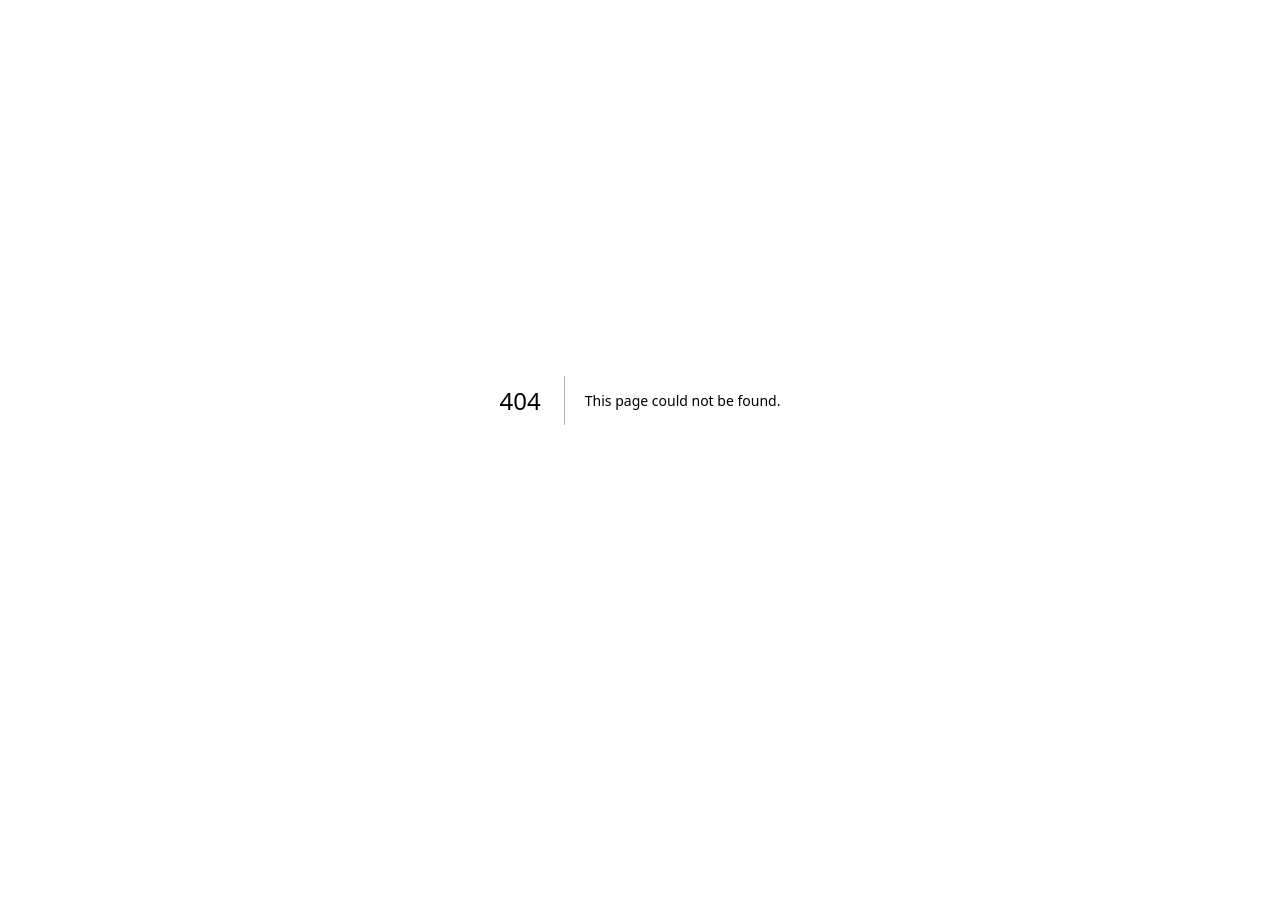
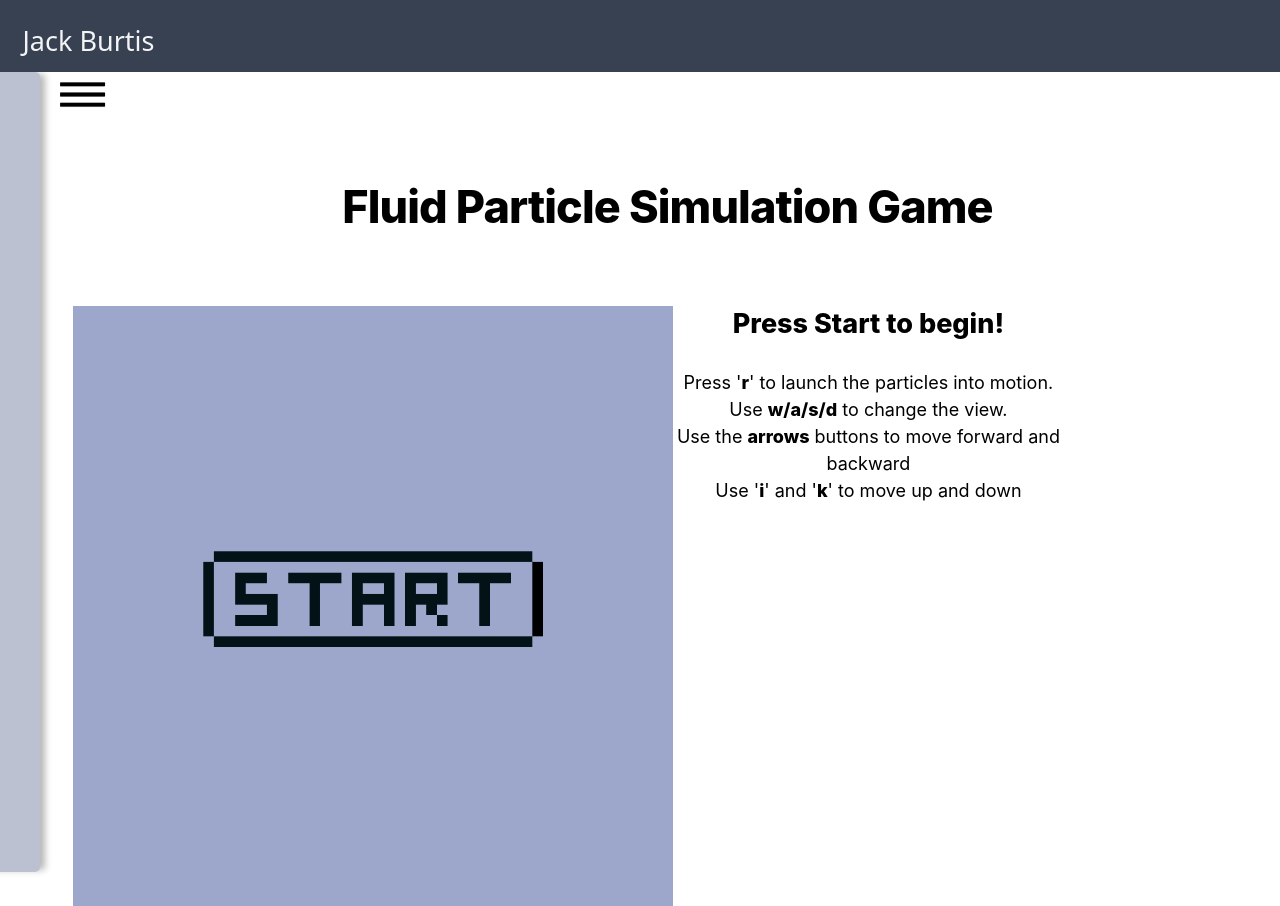
Before and after one commit to jburtis215/jackWebsite, a Next.js app: page /posts/particleSimulation in a window 1280 px wide. Before the commit this address had no page. Before the commit the page ends 800 px from the top, so only its background shows below. Built offline with nearby package versions, Linux system fonts and the light colour scheme.

Commit message:
Fix Dinner Pics and create start button for graphics demo

```diff
--- a/componentStyles/navMenu/sideMenu.module.css
+++ b/componentStyles/navMenu/sideMenu.module.css
@@ -57,7 +57,6 @@
 
 .topCategory {
     font-weight: bolder;
-    margin-bottom: 35px;
 }
 
 .subCategory {
@@ -78,7 +77,7 @@
 .standaloneMenuItem {
     font-weight: bolder;
     height: 30px;
-    margin-bottom: 35px;
+    margin-top: 35px;
 }
 
 .arrow {
--- a/components/mainPageComponents/pictureWIthCaption.js
+++ b/components/mainPageComponents/pictureWIthCaption.js
@@ -18,8 +18,6 @@ export default function PictureWithCaption({imageAddress, height, width, caption
     const nameOfClass = 'rounded-2xl absolute top-0 bg-light-gray ' + utilStyles.captionContainer +
         ' ' + heightVar + ' ' + widthVar + ' ' +  (hover ? utilStyles.showCaptionBackground : utilStyles.hideCaption);
 
-    const highlight = (
-        <div className="rounded-full opacity-50 absolute top-3/4 h-10 w-10 bg-amber-400"/>);
 
     return (
         <div className={utilStyles.dinnerPicDiv + ' mx-auto ' + widthVar + ' ' + heightVar} >
@@ -32,9 +30,9 @@ export default function PictureWithCaption({imageAddress, height, width, caption
                 alt={"name"}
             />
             <div className={nameOfClass} onMouseOver={onHover} onMouseLeave={onLeave}>
-            </div>
-            <div className={"font-serif text-center absolute top-1/4 font-bold text-2xl w-4/5 " +  ' ' + (hover ? '': utilStyles.hideCaption)} onMouseOver={onHover} onMouseLeave={onLeave}>
-                {caption}
+                <div className={"mx-auto font-serif text-center absolute top-1/4 font-bold text-2xl w-4/5 " +  ' ' + (hover ? '': utilStyles.hideCaption)} onMouseOver={onHover} onMouseLeave={onLeave}>
+                    {caption}
+                </div>
             </div>
         </div>);
 }
--- a/components/navigationMenu/sideMenu.js
+++ b/components/navigationMenu/sideMenu.js
@@ -15,13 +15,16 @@ export default function SideMenu({open, onClick}) {
     const rayTracing = (
         <ChildMenuItem open={open} link='/posts/rayTracing'>Ray Tracing</ChildMenuItem>
     );
+    const particleSimulation = (
+        <ChildMenuItem open={open} link='/posts/particleSimulation'>Particle Simulation</ChildMenuItem>
+    );
     return (
        <div className="flex">
            <div className={styles.sideMenu + ' ' + extraMenuClass}>
                <div>
                    <SideMenuCategory name={"Projects"} childLinks={[fluidSim, rayTracing]}/>
+                   <SideMenuCategory name={"Interactive!"} childLinks={particleSimulation}/>
                    <SideMenuItem open={open} link='/posts/dinnerClub'>Dinner Club</SideMenuItem>
-                   <SideMenuItem open={open} link='/posts/particleTracing'>Fun & Games</SideMenuItem>
                    <SideMenuItem open={open} link='/posts/animation'>Resume</SideMenuItem>
                </div>
 
--- a/pages/posts/dinnerClub.js
+++ b/pages/posts/dinnerClub.js
@@ -12,7 +12,7 @@ export default function DinnerClub() {
                 </p>
                 <br/>
                 <p>
-                    I'd assign friends and friends-of-friends into random tables, and each diner would have to take one turn cooking a meal for the rest of the table.
+                    I assigned friends and friends-of-friends into random tables, and each diner would cook a meal for the rest of the table.
                 </p>
                 <br/>
                 <p>
--- a/pages/posts/particleTracing.js
+++ b/pages/posts/particleSimulation.js
@@ -1,7 +1,9 @@
 import Layout from '../../components/templates/layout'
 import React from "react";
-import {useState} from "react";
-export default class ParticleTracing extends React.Component {
+import Image from "next/image";
+import utilStyles from "../../styles/utils.module.css";
+
+export default class ParticleSimulation extends React.Component {
 
     constructor(props) {
         super(props);
@@ -10,6 +12,7 @@ export default class ParticleTracing extends React.Component {
             initiated: false
         };
         this.onClickHelper = this.onClickHelper.bind(this);
+        this.onFirstClick = this.onFirstClick.bind(this)
 
     }
     componentDidMount () {
@@ -31,6 +34,10 @@ export default class ParticleTracing extends React.Component {
         }})
     }
 
+    onFirstClick () {
+        this.setState({initiated: true})
+    }
+
     onClickHelper () {
         console.log("You clicked")
         this.setState({initiated: true})
@@ -44,19 +51,34 @@ export default class ParticleTracing extends React.Component {
         return script;
     }
     render() {
-        const canvas = (<canvas id="webgl" width="600" height="600" className={"float-left " + (this.state.initiated ? "" : "bg-light-green")} onClick={this.onClickHelper}>
+        const canvas = (<canvas id="webgl" width="600" height="600" className={"float-left"} onClick={this.onClickHelper}>
             Please use a browser that supports "canvas"
         </canvas>);
-        const alt = (<div className="h-600 w-600" onClick={this.onClickHelper}>Hello</div>)
-        const display = this.state.initiated ? canvas : alt;
         return (
                 <Layout header={"Fluid Particle Simulation Game"} title={"Fluid Particle Simulation Game"}>
-                    Click on the Green Square to begin the game!
                     { canvas }
+                    <div className={"flex justify-center align-middle absolute h-600 w-600 bg-blue-gray" + (this.state.initiated ? " hidden" : "")} onClick={this.onClickHelper}>
+                        <div className="h-110 w-340 my-auto">
+                            <Image
+                                priority
+                                src={'/images/start.png'}
+                                height={110}
+                                width={340}
+                                alt={"name"}
+                                />
+                        </div>
+                    </div>
                     <div>
-                        Instructions:
-                        <div>
-                            Press 'r' to launch the particles into motion.<br/>Use W/S/A/D to change the view. <br/> Use the arrow buttons to move forward and backward <br/> Use I and K to move up and down
+                        <div className="mx-auto text-center w-2/3">
+                            <span className="mx-auto text-center w-2/3 my-5 font-extrabold text-2xl">Press Start to begin!</span>
+                        <br/>
+                            <br/>
+                            Press '<span className="font-extrabold">r</span>' to launch the particles into motion.
+                            <br/>
+                            Use <span className="font-extrabold">w/a/s/d</span> to change the view.
+                            <br/>
+                            Use the <span className="font-extrabold">arrows</span> buttons to move forward and backward
+                            <br/> Use '<span className="font-extrabold">i</span>' and '<span className="font-extrabold">k</span>' to move up and down
                         </div>
                     </div>
                 </Layout>
--- a/public/graphics/ParticleSimulation/OldSolvers.js
+++ b/public/graphics/ParticleSimulation/OldSolvers.js
@@ -405,8 +405,6 @@ VBObox0.prototype.myMouseDown = function (ev, gl, canvas) {
     yMclik = y;
     if (x < 0) ANGLE3_STEP = 45;
     else ANGLE3_STEP = -45;
-    document.getElementById('MouseResult1').innerHTML =
-        'myMouseDown() at CVV coords x,y = ' + x + ', ' + y + '<br>';
 };
 
 
@@ -470,9 +468,6 @@ VBObox0.prototype.myMouseUp = function (ev, gl, canvas) {
     xMdragTot += (x - xMclik);
     yMdragTot += (y - yMclik);
     console.log('myMouseUp: xMdragTot,yMdragTot =', xMdragTot, ',\t', yMdragTot);
-    // Put it on our webpage too...
-    document.getElementById('MouseResult1').innerHTML =
-        'myMouseUp(       ) at CVV coords x,y = ' + x + ', ' + y + '<br>';
 };
 
 
--- a/styles/utils.module.css
+++ b/styles/utils.module.css
@@ -75,7 +75,7 @@
 }
 
 .hideCaption {
-    opacity: 5%;
+    opacity: 0%;
 }
 
 .showCaptionBackground {
@@ -84,6 +84,7 @@
 
 .captionContainer {
     transition: opacity .5s;
+    width: 700px;
 }
 
 .dinnerPicDivHover {
--- a/tailwind.config.js
+++ b/tailwind.config.js
@@ -8,6 +8,7 @@ module.exports = {
       colors: {
         'light-green': '#a3d7a4',
         'light-gray': '#d3d3d3',
+        'blue-gray': '#9da6cb',
       },
       margin: {
         '1/10': '10%',
@@ -19,6 +20,7 @@ module.exports = {
       width: {
         '4/5': '80%',
         '120per':'101vw',
+        '340':'340px',
         '900' :'900px',
         '600' :'600px',
         '700' :'700px',
@@ -28,6 +30,7 @@ module.exports = {
         '4p': '4px',
         '60per':'60vh',
         '50per':'50vh',
+        '110':'110px',
         '500':'500px',
         '600':'600px',
         '900':'900px',
```
Also changed, not shown: public/images/start.png (added).
